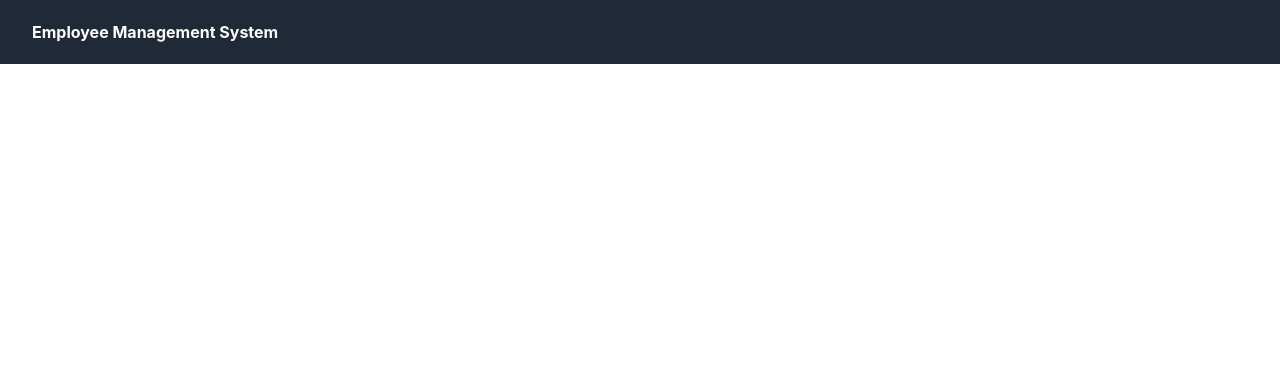
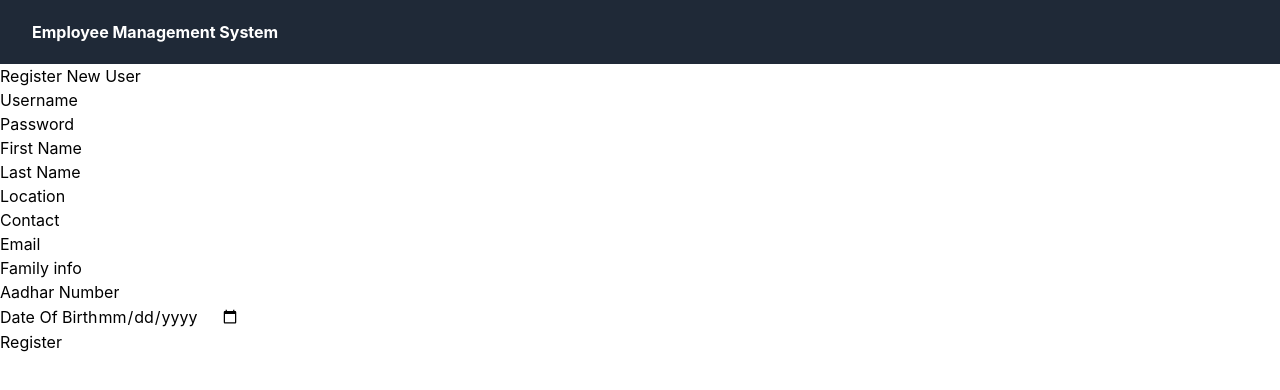
Before and after one commit to SamarthAnand/Medi-Stock, a React (Create React App) app: page /sign-up in a window 1280 px wide. Shown: the top 390 px of the page. Built offline with nearby package versions, Linux system fonts and the light colour scheme.

Commit message:
login signup pages added.

```diff
--- a/src/App.js
+++ b/src/App.js
@@ -7,6 +7,8 @@ import UpdateEmployee from "./components/employee/UpdateEmployee";
 import HomePage from "./components/home/HomePage";
 import AddMedicine from "./components/medicine/AddMedicine";
 import MedicineList from "./components/medicine/MedicineList";
+import SignUp from "./components/home/SignUp";
+import Login from "./components/home/Login";
 
 function App() {
   return (
@@ -16,6 +18,8 @@ function App() {
         <Routes>
           <Route index element={<HomePage />} />
           <Route path="/" element={<HomePage />}></Route>
+          <Route path="/sign-up" element={<SignUp />}></Route>
+          <Route path="/login" element={<Login />}></Route>
 
           <Route path="/employeeList" element={<EmployeeList />} />
           <Route path="/addEmployee" element={<AddEmployee />} />
--- /dev/null
+++ b/src/components/home/Login.js
@@ -0,0 +1,117 @@
+import React from 'react'
+import {useEffect, useState} from "react"
+import axios from 'axios';
+import {useNavigate} from 'react-router-dom'
+import { Link } from 'react-router-dom';
+import { useDispatch, useSelector } from 'react-redux';
+//import { fetchUser } from '../Actions/UserAction';
+
+function Login() {
+   // const dispatch = useDispatch();
+   // const data = useSelector((state) => state.user)
+
+    const navigate = useNavigate();
+    const initialValues = {username : "", password : ""}
+    const [formValues, setFormValues] = useState(initialValues);
+    const [formErrors, setFormErrors] = useState({});
+    const [isSubmit, setIsSubmit] = useState(false);
+
+    const handleChange = (e)=>{
+      const {name, value} = e.target
+      setFormValues({...formValues, [name] : value});
+    }
+
+    const handleSubmit = (e)=>{
+      e.preventDefault();
+      setFormErrors(validate(formValues))
+      setIsSubmit(true);
+    }
+
+    useEffect(()=>{
+
+      if(Object.keys(formErrors).length === 0 && isSubmit){
+        // dispatch(fetchUser(formValues.username, formValues.password));
+        console.log("admin and home here");
+        // axios
+        // .get(`http://localhost:8202/api/UserLogin/${formValues.username}/${formValues.password}`)
+        // .then((data) => {
+        //     document.getElementById('loginAfter').innerHTML = 'Login Successful'
+        //     console.log(formValues)
+        //     if(formValues.username === 'admin'){
+        //       navigate('/admin')
+        //     }else{
+        //       navigate('/home');
+        //     }
+        //
+    //})
+        // .catch((error) => {
+        //   // console.log(error)
+        //   document.getElementById('loginAfter').innerHTML = error.response.data.errorMessage
+        // });
+      }
+    },[formErrors])
+
+    const validate = (value)=>{
+      const errors = {}
+      if(!value.username){
+        errors.username = "Please provide username"
+      }
+      if(!value.password){
+        errors.password = "Please provide password"
+      } else if (value.password.length < 4) {
+        errors.password = "Password must be more than 4 characters";
+      } else if (value.password.length > 10) {
+        errors.password = "Password cannot exceed more than 10 characters";
+      }
+      return errors;
+    }
+    return (
+      <div className="Login" data-testid="loginTest">
+        {/* {Object.keys(formErrors).length === 0 && isSubmit ? (
+          <div className="ui message success">Signed in successfully</div>
+        ) : (
+          <pre>{JSON.stringify(formValues, undefined, 2)}</pre>
+        )} */}
+
+
+
+        <div className='p-2 w-100'>
+        <form onSubmit={handleSubmit} className=" shadow-lg p-3 mb-5  rounded formView">
+          <h3>Login Form</h3>
+          <div className="ui divider"></div>
+          <div className="ui form">
+            <div className="field">
+              <label>Username</label>
+              <input
+                type="text"
+                name="username"
+                placeholder="Username"
+                value={formValues.username}
+                onChange={handleChange}
+              />
+            </div>
+            <p className='error'>{formErrors.username}</p>
+
+            <div className="field">
+              <label>Password</label>
+              <input
+                type="password"
+                name="password"
+                placeholder="Password"
+                value={formValues.password}
+                onChange={handleChange}
+              />
+            </div>
+            <p className='error'>{formErrors.password}</p>
+            <button type='submit' className="buttonBlue">Sign In</button>
+          </div>
+          <div id='loginAfter'></div>
+        <Link to='/sign-up'>SignUp</Link>
+        </form>
+        </div>
+      </div>
+
+    );
+}
+
+export default Login;
--- /dev/null
+++ b/src/components/home/SignUp.js
@@ -0,0 +1,172 @@
+import React from "react";
+import { useEffect, useState } from "react";
+import { useDispatch } from "react-redux";
+import { useNavigate } from "react-router-dom";
+//import { addTrainee } from "../Actions/TraineeActions";
+
+function SignUp() {
+    const navigate = useNavigate();
+  const initialValues = {
+    traineeId:100,
+    userName: "",
+    password: "",
+    firstName: "",
+    lastName: "",
+    location: "",
+    contact: "",
+    email: "",
+    familyInfo: "",
+    aadharNo: "",
+    dob: ""
+  };
+  const [formValues, setFormValues] = useState(initialValues);
+  const [formErrors, setFormErrors] = useState({});
+  const [isSubmit, setIsSubmit] = useState(false);
+
+  const handleChange = (e) => {
+    const { name, value } = e.target;
+    setFormValues({ ...formValues, [name]: value });
+  };
+
+  const handleSubmit = (e) => {
+    e.preventDefault();
+    setFormErrors(validate(formValues));
+    setIsSubmit(true);
+  };
+
+  useEffect(()=>{
+    console.log(formErrors)
+    if(Object.keys(formErrors).length === 0 && isSubmit){
+    //  dispatch(addTrainee(formValues));
+      alert("Successfully Signed Up")
+    }
+  },[formErrors])
+
+  const validate = (value) => {
+    const errors = {};
+    if (!value.userName) {
+      errors.userName = "Please provide username";
+    }else if(!value.userName.match("^[a-zA-Z0-9]+( [A-Za-z0-9]+)*$")){
+      errors.userName = "Invalid username"
+    }
+    if (!value.password) {
+      errors.password = "Please provide password";
+    } else if (value.password.length < 4) {
+      errors.password = "Password must be more than 4 characters";
+    } else if (value.password.length > 10) {
+      errors.password = "Password cannot exceed more than 10 characters";
+    } else if (!value.password.match("^[a-zA-Z0-9$@]+$")){
+      errors.password = "Invalid Password"
+    }
+    if (!value.firstName) {
+      errors.firstName = "Please provide firstname";
+    }
+    if (!value.lastName) {
+      errors.lastName = "Please provide lastname";
+    }
+    if (!value.location) {
+      errors.location = "Please provide location";
+    }
+    if (!value.contact) {
+      errors.contact = "Please provide contact";
+    } else if (value.contact.length !== 10) {
+      errors.contact = "Contact should be 10 digit number";
+    }
+    if (!value.email) {
+      errors.email = "Please provide email";
+    }
+    if (!value.familyInfo) {
+      errors.familyInfo = "Please provide family info";
+    }
+    if (!value.aadharNo) {
+      errors.aadharNo = "Please provide Aadhar Number";
+    } else if (value.aadharNo.length !== 12) {
+      errors.aadharNo = "Aadhar number must be 12 digit number";
+    }
+    if (!value.dob) {
+      errors.dob = "Please provide DOB";
+    }
+    return errors;
+  };
+
+  return (
+    <div data-testid="signUpTest">
+        {/* {Object.keys(formErrors).length === 0 && isSubmit ? (
+          <div className="ui message success">Signed in successfully</div>
+        ) : (
+          <pre>{JSON.stringify(formValues, undefined, 2)}</pre>
+        )} */}
+      <form onSubmit={handleSubmit} className="formView" style={{margin:"auto"}}>
+        <h1>Register New User</h1>
+
+        <div className="field">
+          <label>Username</label>
+          <input type="text" name="userName" onChange={handleChange} />
+        </div>
+        <p className="error">{formErrors.userName}</p>
+
+        <div className="field">
+          <label>Password</label>
+          <input type="password" name="password" onChange={handleChange} />
+        </div>
+        <p className="error">{formErrors.password}</p>
+
+        <div className="field">
+          <label>First Name</label>
+          <input type="text" name="firstName" onChange={handleChange} />
+        </div>
+        <p className="error">{formErrors.firstName}</p>
+
+        <div className="field">
+          <label>Last Name</label>
+          <input type="text" name="lastName" onChange={handleChange} />
+        </div>
+        <p className="error">{formErrors.lastName}</p>
+
+        <div className="field">
+          <label>Location</label>
+          <input type="text" name="location" onChange={handleChange} />
+        </div>
+        <p className="error">{formErrors.location}</p>
+
+        <div className="field">
+          <label>Contact</label>
+          <input type="number" name="contact" onChange={handleChange} />
+        </div>
+        <p className="error">{formErrors.contact}</p>
+
+        <div className="field">
+          <label>Email</label>
+          <input type="email" name="email" onChange={handleChange} />
+        </div>
+        <p className="error">{formErrors.email}</p>
+
+        <div className="field">
+          <label>Family info</label>
+          <input type="text" name="familyInfo" onChange={handleChange} />
+        </div>
+        <p className="error">{formErrors.familyInfo}</p>
+
+        <div className="field">
+          <label>Aadhar Number</label>
+          <input type="text" name="aadharNo" onChange={handleChange} />
+        </div>
+        <p className="error">{formErrors.aadharNo}</p>
+
+        <div className="field">
+          <label>Date Of Birth</label>
+          <input type="date" name="dob" onChange={handleChange}/>
+        </div>
+        <p className="error">{formErrors.dob}</p>
+
+        <button type="submit" className="buttonBlue">
+          Register
+        </button>
+
+        <div id="loginAfter"></div>
+      </form>
+    </div>
+  );
+}
+
+export default SignUp;
```
